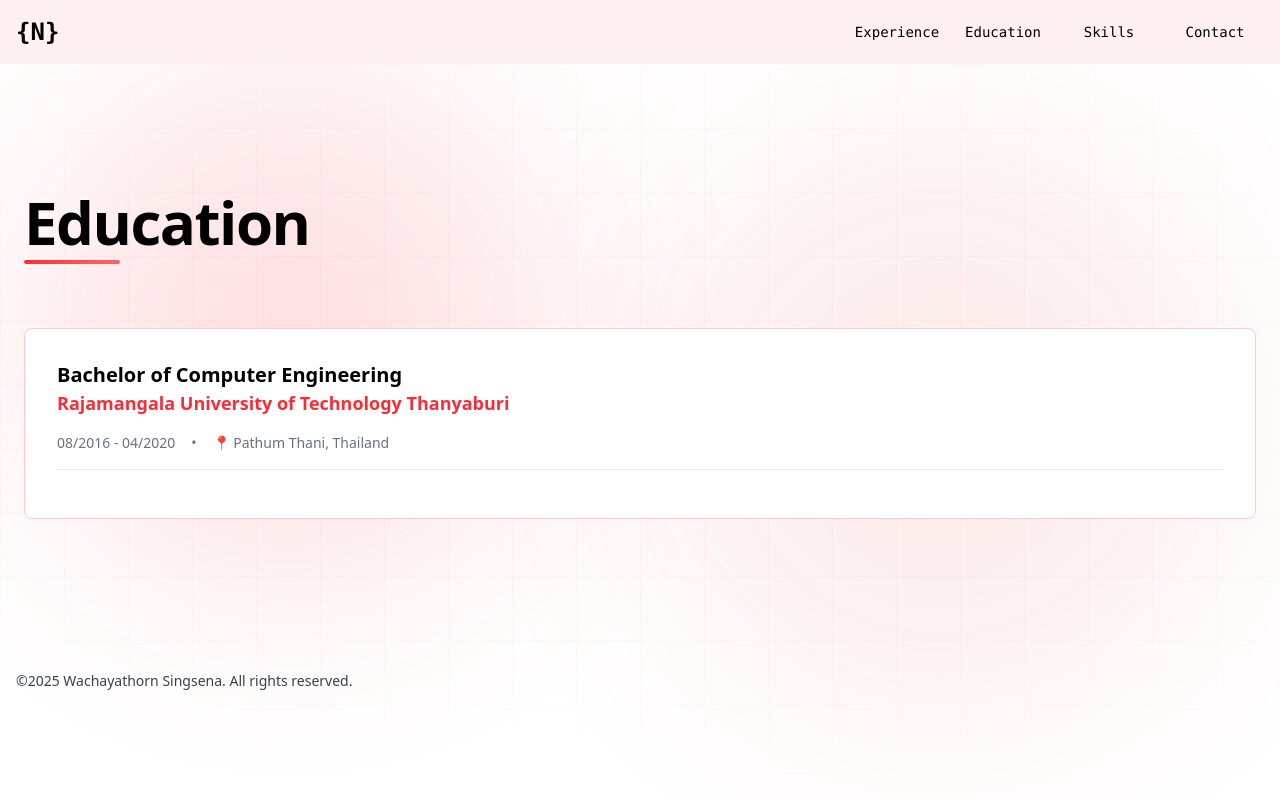
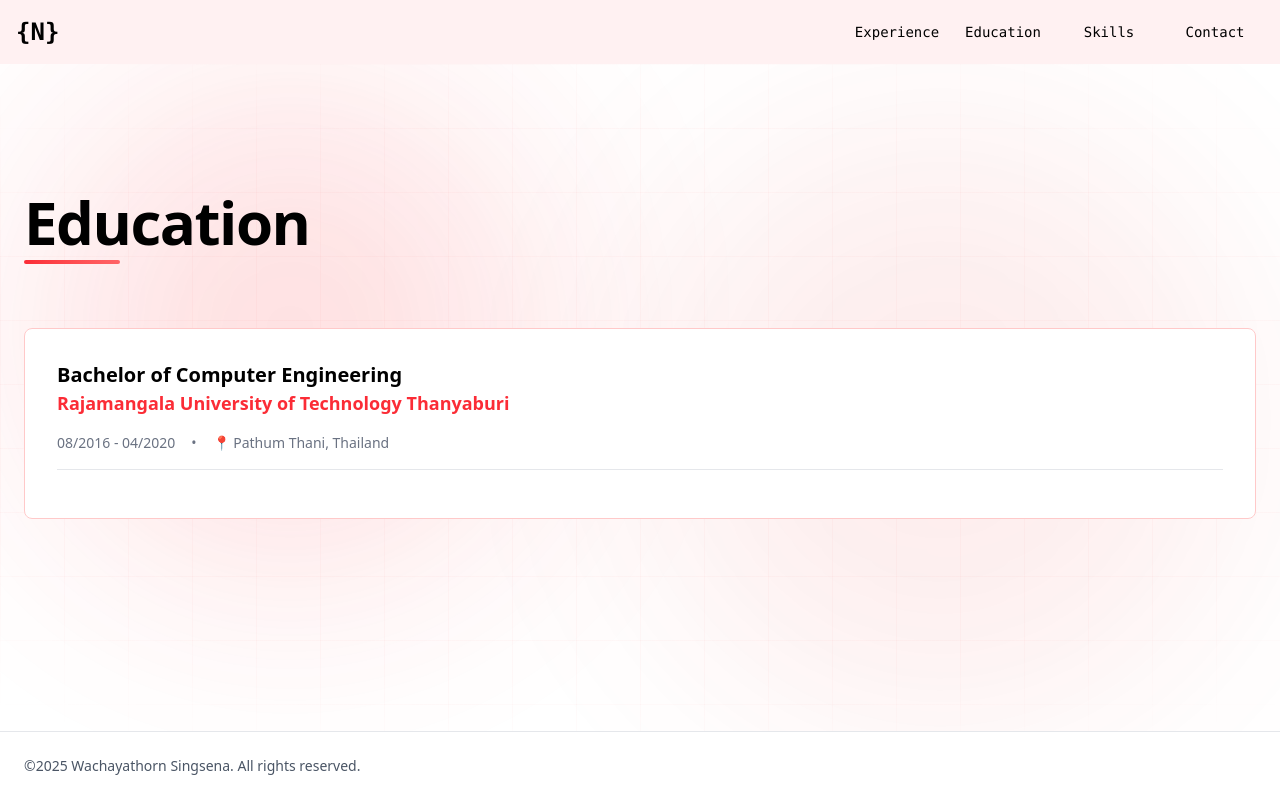
Before and after one commit to wachayathorn/introduce-myself, a Next.js app: page /education in a window 1280 px wide. Built offline with nearby package versions, Linux system fonts and the light colour scheme.

Commit message:
feat: enhance layout structure by wrapping children in a main element and updating Footer styling

```diff
--- a/app/layout.tsx
+++ b/app/layout.tsx
@@ -10,10 +10,12 @@ export default function RootLayout({
 }>) {
   return (
     <html lang="en">
-      <body>
+      <body className="flex flex-col min-h-screen">
         <BackgroundBlobs />
         <Header />
-        {children}
+        <main className="flex-1">
+          {children}
+        </main>
         <Footer />
       </body>
     </html>
--- a/components/footer/page.tsx
+++ b/components/footer/page.tsx
@@ -1,11 +1,11 @@
 export default function Footer() {
   return (
-    <footer className="relative bottom-0 z-50 dark:bg-gray-900 text-gray-700 dark:text-gray-300">
-      <div className="container mx-auto px-4 py-6">
-        {/* Row: stacks on small screens, horizontal on md+ */}
-        <div className="flex flex-col md:flex-row items-center justify-between gap-3">
-          {/* Column 1: copyright / small text */}
-          <p className="text-sm">
+    <footer className="relative w-full border-t border-gray-200 bg-white text-gray-700">
+      <div className="mx-auto max-w-7xl px-6 py-6">
+        {/* Footer content */}
+        <div className="flex md:flex-row items-center justify-between gap-6">
+          {/* Left: Copyright */}
+          <p className="text-sm text-gray-600">
             ©2025 Wachayathorn Singsena. All rights reserved.
           </p>
         </div>
```
